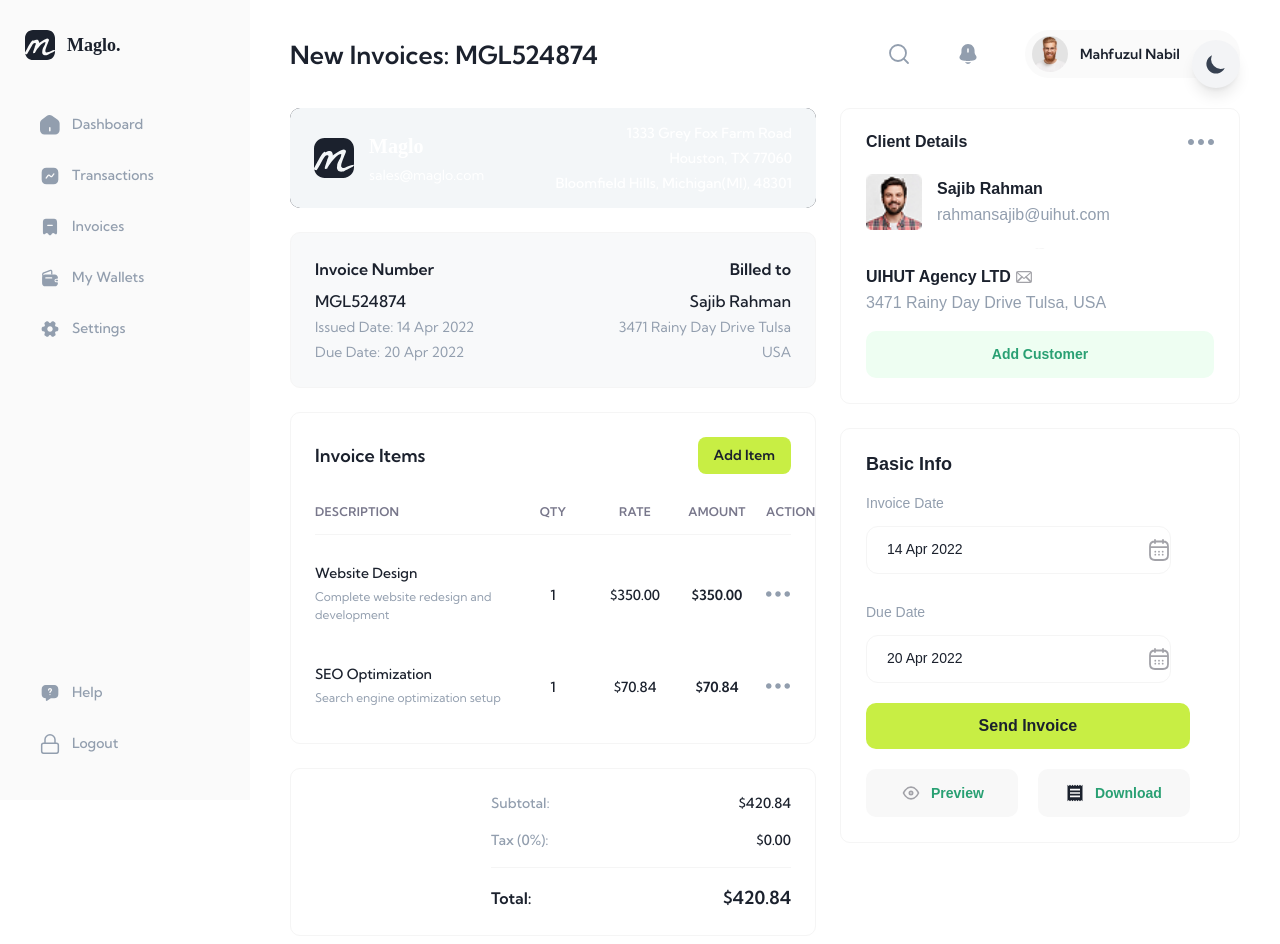
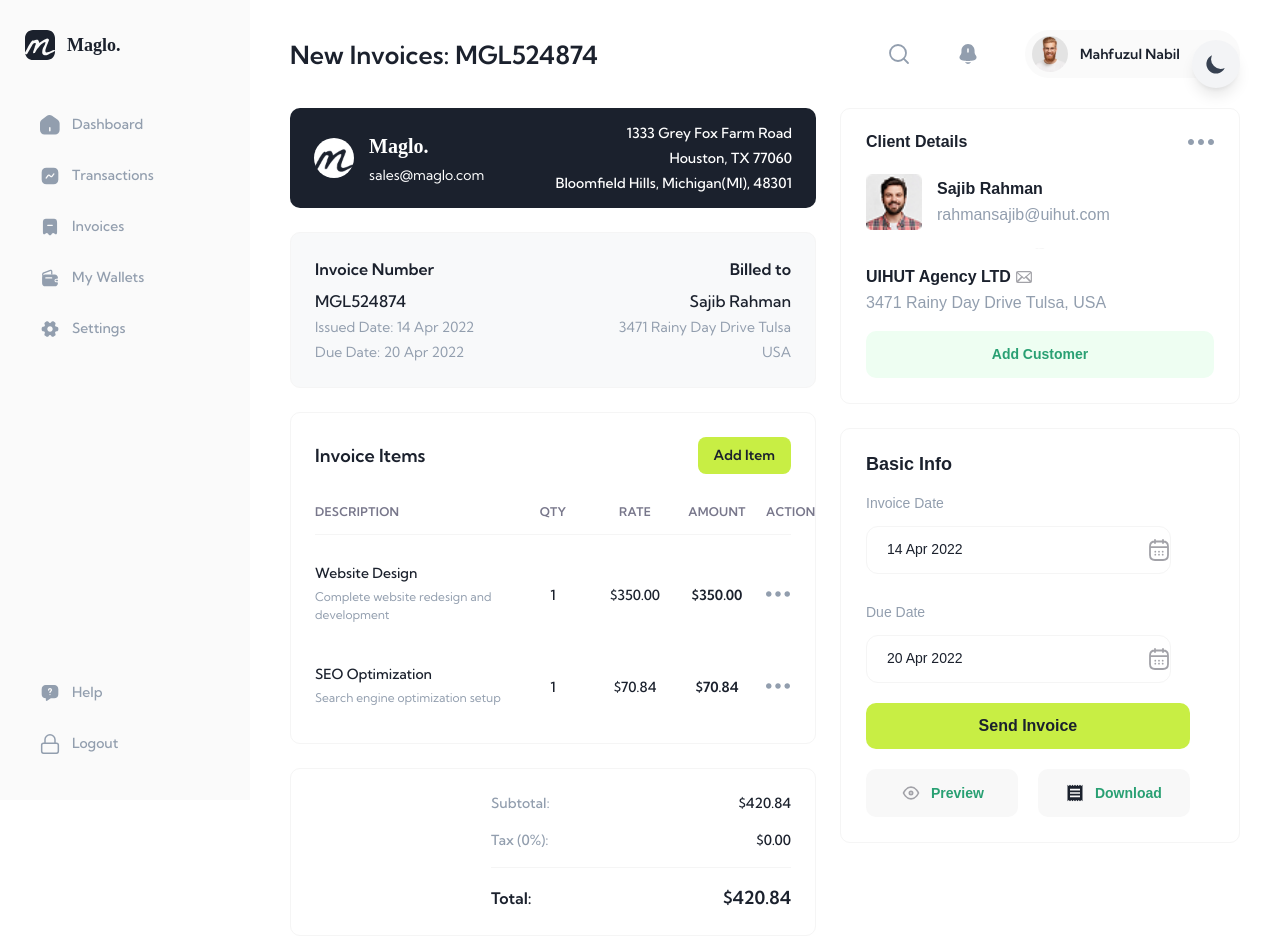
Before and after one commit to Sammie-1/FInance-app, a React (Vite) app: page /new-invoice in a window 1280 px wide. Shown: the top 944 px of the page. Built offline with nearby package versions, Linux system fonts and the light colour scheme.

Commit message:
Update NewInvoice component to use new white logo asset; enhance layout with improved background image handling and readability adjustments.

```diff
--- a/src/pages/NewInvoice.jsx
+++ b/src/pages/NewInvoice.jsx
@@ -15,7 +15,8 @@ import sajibPng from '../assets/icons/sajib.png'
 import moreIcon from '../assets/icons/Vector.svg'
 import dividerIcon from '../assets/icons/underline.svg'
 import verifyIcon from '../assets/icons/email.svg'
-import logoMainSmall from '../assets/icons/logo-main.svg'
+
+import logoMainSmallWhite from '../assets/icons/logo-white.svg'
 import maskGroup from '../assets/icons/Rectangle 456.svg'
 
 const NewInvoice = () => {
@@ -181,28 +182,27 @@ const NewInvoice = () => {
               {/* Left Content - Invoice Details */}
               <div className="flex-1">
                 {/* Company Header Card - From Figma */}
-                <div className="relative w-full h-[100px] mb-6">
-                  <div className="absolute bg-[#1b212d] inset-0 rounded-[10px]" />
-                  <div className="absolute inset-0">
-                    <img alt="Mask group" className="block max-w-none size-full object-cover rounded-[10px]" src={maskGroup} />
-                  </div>
-                  <div className="absolute flex items-center justify-between inset-[20px_24px] p-0">
+                <div className="relative w-full h-[100px] mb-6 rounded-[10px] overflow-hidden">
+                  {/* Background image */}
+                  <img
+                    alt="Company header background"
+                    className="absolute inset-0 w-full h-full object-cover"
+                    src={maskGroup}
+                  />
+                  {/* Overlay for readability */}
+                  <div className={`absolute inset-0 ${isDarkMode ? 'bg-[#282541]' : 'bg-[#1b212d]'}`} />
+                  {/* Content */}
+                  <div className="absolute top-5 bottom-5 left-6 right-6 flex items-center justify-between">
                     <div className="flex gap-[15px] items-center">
                       <div className="w-[40px] h-[40px]">
-                        <img alt="Company Logo" className="block max-w-none size-full" src={logoMainSmall} />
+                        <img alt="Company Logo" className="block max-w-none size-full" src= {logoMainSmallWhite} />
                       </div>
-                      <div className="flex flex-col gap-1 text-[#ffffff]">
-                        <div className="font-['Gordita'] font-bold text-[20px]">
-                          Maglo
-                        </div>
-                        <div className="font-['Kumbh_Sans'] font-normal text-[14px]">
-                          sales@maglo.com
-                        </div>
-
+                      <div className="flex flex-col gap-1 text-white">
+                        <div className="font-['Gordita'] font-bold text-[20px]">Maglo.</div>
+                        <div className="font-['Kumbh_Sans'] font-normal text-[14px]">sales@maglo.com</div>
                       </div>
-
                     </div>
-                    <div className="flex flex-col font-['Kumbh_Sans'] font-medium gap-1 items-end text-[#ffffff] text-[14px] text-right">
+                    <div className="flex flex-col font-['Kumbh_Sans'] font-medium gap-1 items-end text-white text-[14px] text-right">
                       <div>1333 Grey Fox Farm Road</div>
                       <div>Houston, TX 77060</div>
                       <div>Bloomfield Hills, Michigan(MI), 48301</div>
```
Also changed, not shown: src/assets/icons/logo-white.svg (added).
